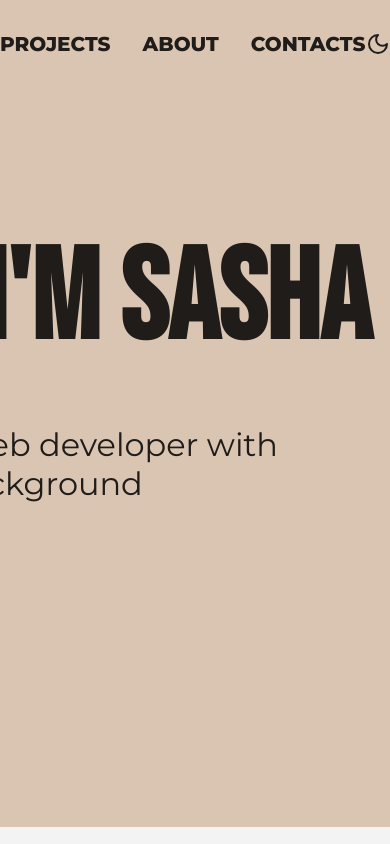
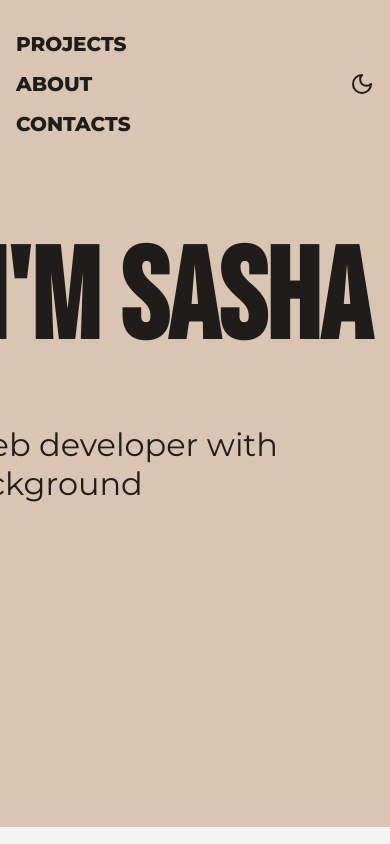
Before and after one commit to oleksandralaskaj/portfolio, a React (Vite) app: page / in a window 390 px wide. Shown: the top 844 px of the page. Built offline with nearby package versions, Linux system fonts and the light colour scheme.

Commit message:
nav mobile responsive start

```diff
--- a/src/components/Navigation.module.scss
+++ b/src/components/Navigation.module.scss
@@ -11,16 +11,17 @@
     align-items: center;
     display: flex;
     justify-content: space-between;
-    width: 992px;
-
+    width: 100%;
+    padding: 0 1rem;
     nav {
       display: flex;
+      flex-direction: column;
       font: {
         family: Montserrat, sans-serif;
         size: 1.25rem;
         weight: 800;
       }
-      gap: 2rem;
+      gap: 1rem;
       padding: 2rem 0;
 
       .back {
@@ -50,3 +51,22 @@
     }
   }
 }
+
+@media (min-width: $breakpoint-tablet) {
+  .container {
+    .content {
+      nav {
+        flex-direction: row;
+        gap: 2rem;
+      }
+    }
+  }
+}
+
+@media (min-width: $breakpoint-desktop) {
+  .container {
+    .content {
+      width: 992px;
+    }
+  }
+}
--- a/src/style/foundation.scss
+++ b/src/style/foundation.scss
@@ -35,3 +35,6 @@ $color-secondary-active: var(--color-secondary-active);
 $color-tertiary-accent: var(--color-tertiary-accent);
 $color-tertiary-text: var(--color-tertiary-text);
 $color-tertiary-bg: var(--color-tertiary-bg);
+
+$breakpoint-tablet: 768px;
+$breakpoint-desktop: 992px;
```
